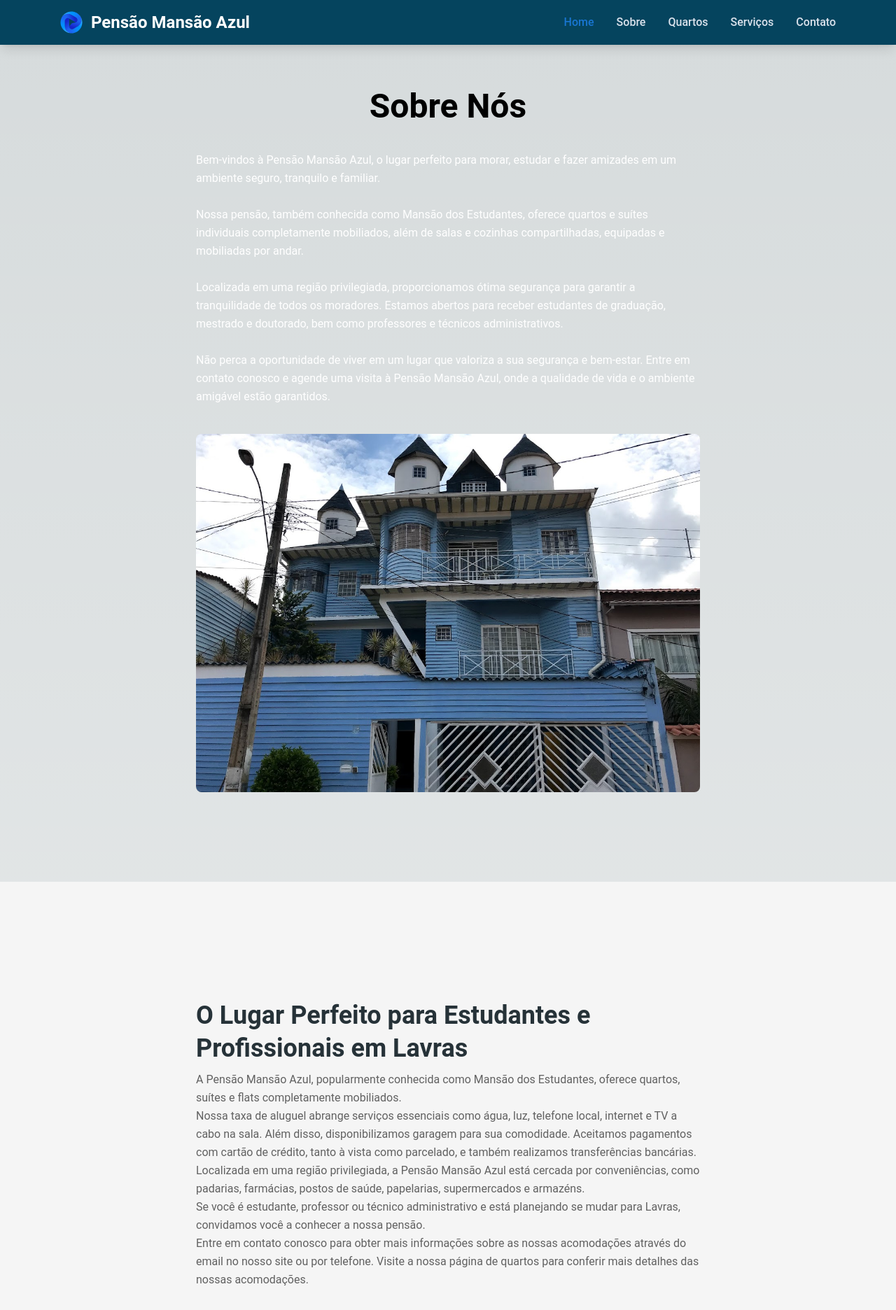
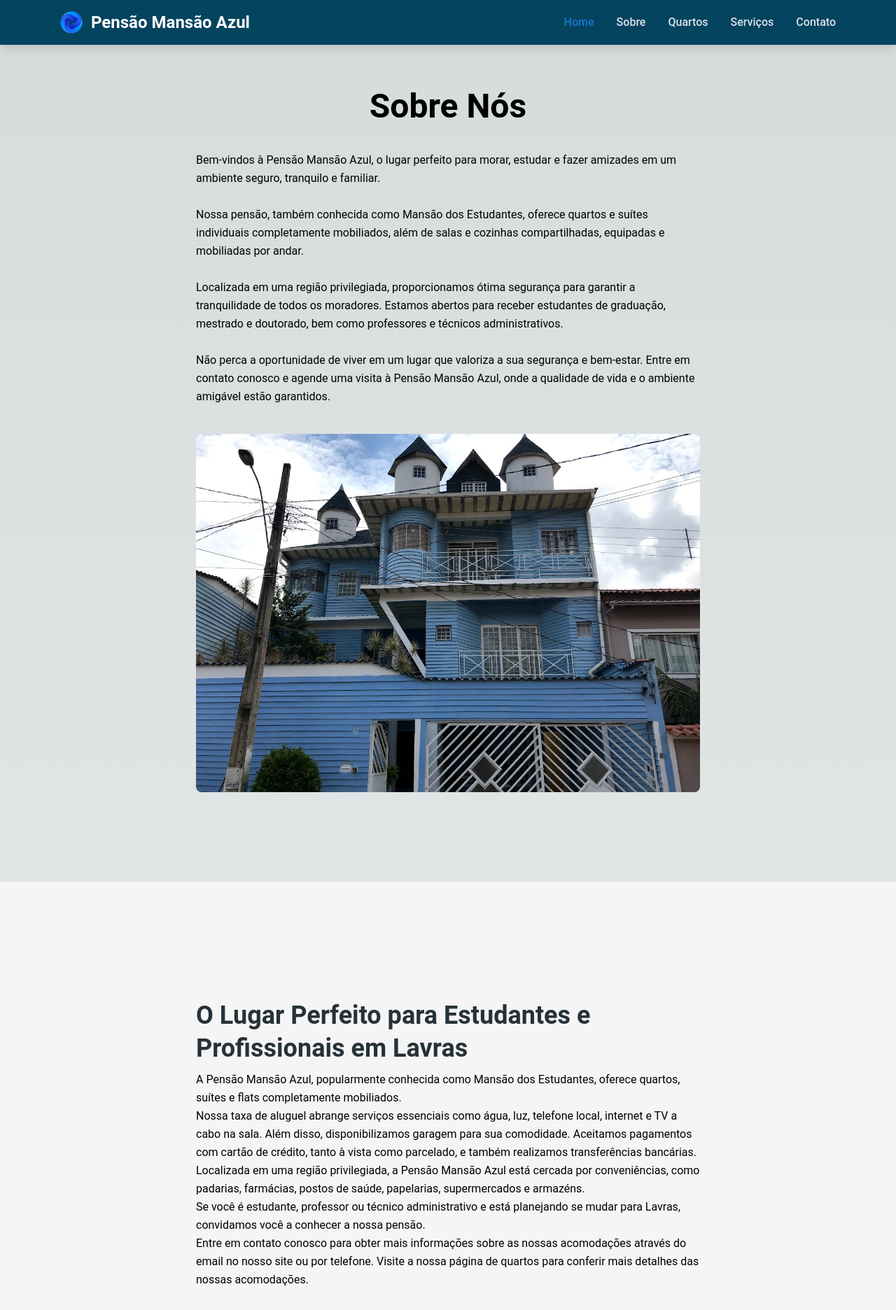
Before and after one commit to LeoJunioYuri/pensao-mansao-azul, a Next.js app in the folder frontend/: page /sobre in a window 1280 px wide. Shown: the top 1872 px of the page at 70% size. Built offline with nearby package versions, Linux system fonts and the light colour scheme.

Commit message:
style: ajustes gerais estilo

```diff
--- a/frontend/src/app/sections/Contact.tsx
+++ b/frontend/src/app/sections/Contact.tsx
@@ -36,7 +36,7 @@ export default function Contact() {
               rel="noopener noreferrer"
               className="underline underline-offset-4"
             >
-              (35) 9 99944-0891
+              (35) 9 9944-0891
             </a>
           </p>
 
--- a/frontend/src/app/sections/Perks.tsx
+++ b/frontend/src/app/sections/Perks.tsx
@@ -64,7 +64,7 @@ export default function Perks() {
             </svg>
           </div>
           <div
-            className={`px-6 py-8 text-grey-700 dark:text-white text-center text-2xl font-bold`}
+            className="px-6 py-8 text-riverBed dark:text-white text-center text-2xl font-bold"
           >
             Localização próxima da UFLA, Unilavras e comércios
           </div>
@@ -95,7 +95,7 @@ export default function Perks() {
             </svg>
           </div>
           <div
-            className={`px-2 py-8 text-grey-700 dark:text-white text-center text-2xl font-bold`}
+            className={`px-2 py-8 text-riverBed dark:text-white text-center text-2xl font-bold`}
           >
             Ambiente familiar e tranquilo para estudos, com regras de
             convivência e limpeza
@@ -127,7 +127,7 @@ export default function Perks() {
             </svg>
           </div>
           <div
-            className={`px-6 py-8 text-grey-700 dark:text-white text-center text-2xl font-bold`}
+            className={`px-6 py-8 text-riverBed dark:text-white text-center text-2xl font-bold`}
           >
             Aluguel inclusivo de água, luz, telefone, internet, TV a cabo e vaga
             na garagem
--- a/frontend/src/app/sections/Rooms.tsx
+++ b/frontend/src/app/sections/Rooms.tsx
@@ -65,7 +65,7 @@ export function Rooms({ products }: { products: Room[] }) {
             </p>
           </div>
         </div>
-        <div className="grid grid-cols-2 gap-y-10 gap-x-6 sm:grid-cols-2 lg:grid-cols-3 xl:grid-cols-4 xl:gap-x-8">
+        <div className="grid grid-cols-2 gap-y-10 gap-x-6 sm:grid-cols-2 lg:grid-cols-3 xl:grid-cols-4 xl:gap-x-8 text-riverBed">
           {products.map((product) => (
             <RoomCard product={product} key={product.id} />
           ))}
--- a/frontend/src/app/sobre/page.tsx
+++ b/frontend/src/app/sobre/page.tsx
@@ -42,7 +42,7 @@ export default function Sobre() {
           <h2 className="mx-auto w-full px-4 text-center lg:w-6/12 blue-gray dark:text-slate-400 text-5xl font-semibold">
             Sobre Nós
           </h2>
-          <Typography color="white" className="font-normal py-10">
+          <Typography color="text-riverBed" className="font-normal py-10">
             Bem-vindos à Pensão Mansão Azul, o lugar perfeito para morar,
             estudar e fazer amizades em um ambiente seguro, tranquilo e
             familiar.
@@ -79,7 +79,7 @@ export default function Sobre() {
           <Typography variant="h2" color="blue-gray" className="mb-2 mx-auto">
             O Lugar Perfeito para Estudantes e Profissionais em Lavras
           </Typography>
-          <Typography color="gray" className="font-normal">
+          <Typography color="text-riverBed" className="font-normal">
             A Pensão Mansão Azul, popularmente conhecida como Mansão dos
             Estudantes, oferece quartos, suítes e flats completamente
             mobiliados.
@@ -118,7 +118,7 @@ export default function Sobre() {
               src={img2}
             />
           </Card>
-          <Typography color="text-slate-400" className="font-normal">
+          <Typography color="text-riverBed" className="font-normal">
             Aqui na Pensão Mansão Azul, você encontrará conforto, privacidade e
             um ambiente propício para o seu desenvolvimento acadêmico e pessoal.
             Estamos comprometidos em oferecer um espaço acolhedor, onde você
```
Also changed, not shown: 1 other file (tests, documents, lock files or other folders).
